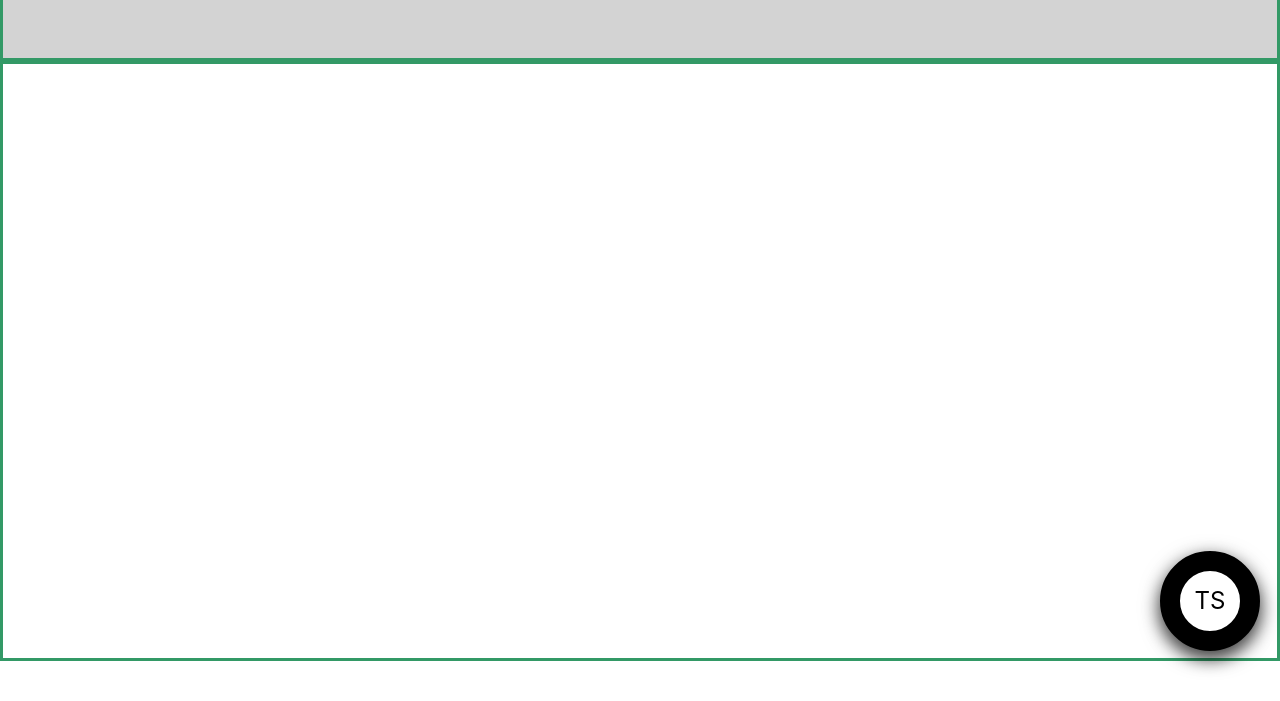
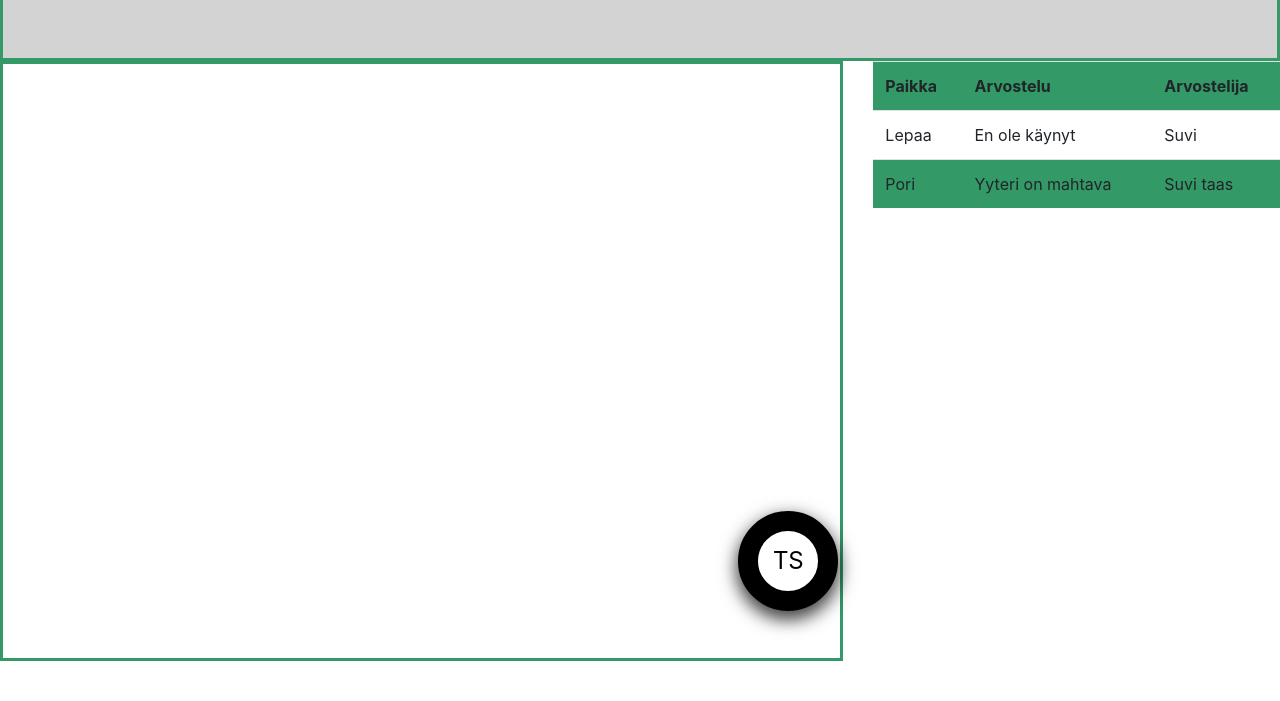
Before and after one commit to suvisyrjalainen/koeprojekti2, a website: page public/index.html in a window 1280 px wide. Shown: the part 99-800 px from the top of the page. Drawn offline with nearby package versions, Linux system fonts and the light colour scheme.

Commit message:
taulukko lisätty

```diff
--- a/public/css/kartat.css
+++ b/public/css/kartat.css
@@ -49,3 +49,7 @@
 #arvostelulomake{
   display: none;
 }
+
+.table-striped tbody tr:nth-of-type(odd){
+  background-color: #339966;
+}
--- a/public/index.html
+++ b/public/index.html
@@ -36,6 +36,9 @@
       <h1 class="otsikkoteksti">Suvi Maps 2021</h1>
   </div>
 
+  <div class="row">
+
+    <div class="col-sm-8">
       <div class="kartta_nappi_yhdistelma">
           <div id="kartta"></div>
           <!--<button class="tallenna_nappi" type="button" name="button">Tallenna sijainti</button>-->
@@ -52,12 +55,41 @@
           <div class="form-group">
               <label for="arvostelu">Arvostelu:</label>
               <input type="text" class="form-control" id="arvostelu">
+          </div>
+
+          <div class="form-group">
+              <label for="arvostelija">Arvostelija:</label>
+              <input type="text" class="form-control" id="arvostelija">
               <button onclick="kirjoita_kartalle()" type="button" class="ok_nappi">OK</button>
           </div>
-      <!--<button type="button" class="ok_nappi">OK</button>-->
+
         </form>
       </div>
+    </div>
 
+    <div class="col-sm-4">
+      <table class="table table-striped">
+        <tbody>
+          <tr>
+            <th>Paikka</th>
+            <th>Arvostelu</th>
+            <th>Arvostelija</th>
+          </tr>
+          <tr>
+            <td>Lepaa</td>
+            <td>En ole käynyt</td>
+            <td>Suvi</td>
+          </tr>
+          <tr>
+            <td>Pori</td>
+            <td>Yyteri on mahtava</td>
+            <td>Suvi taas</td>
+          </tr>
+        </tbody>
+      </table>
+    </div>
+
+  </div>
 
   </body>
 </html>
```
Lines whose indentation alone changed are shown as unchanged.
